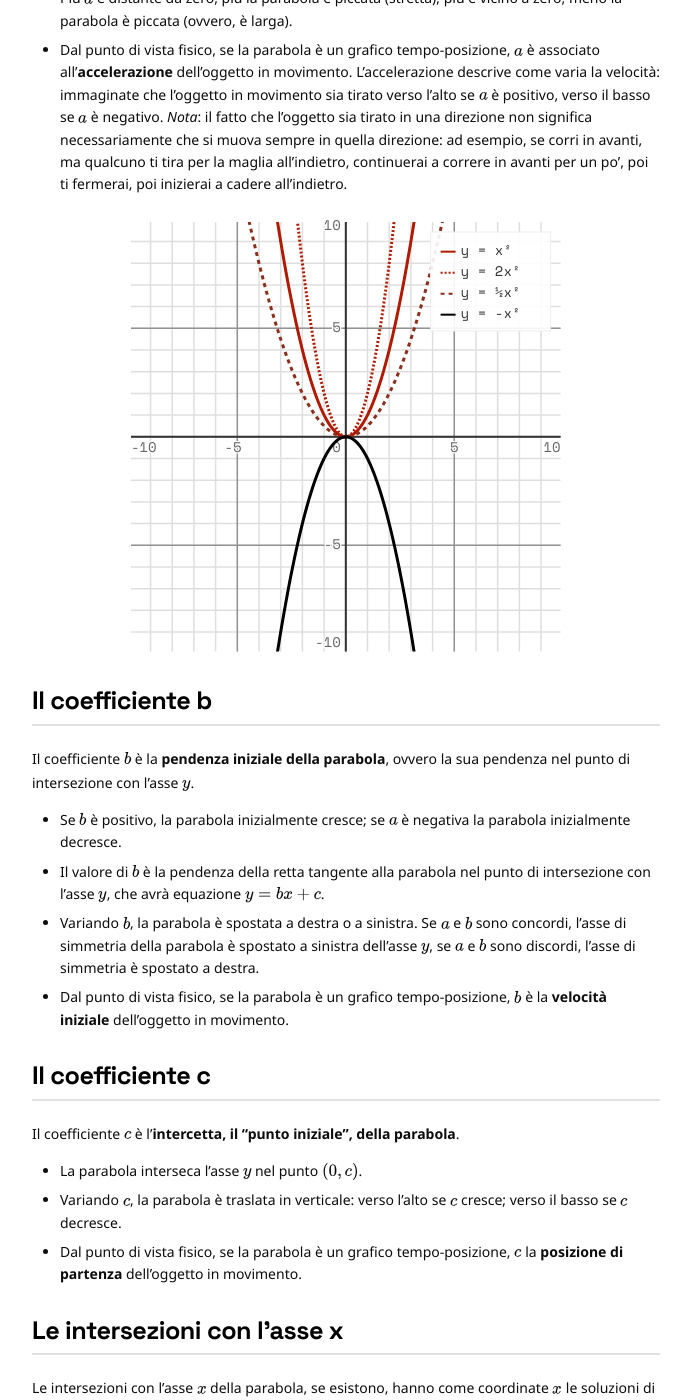
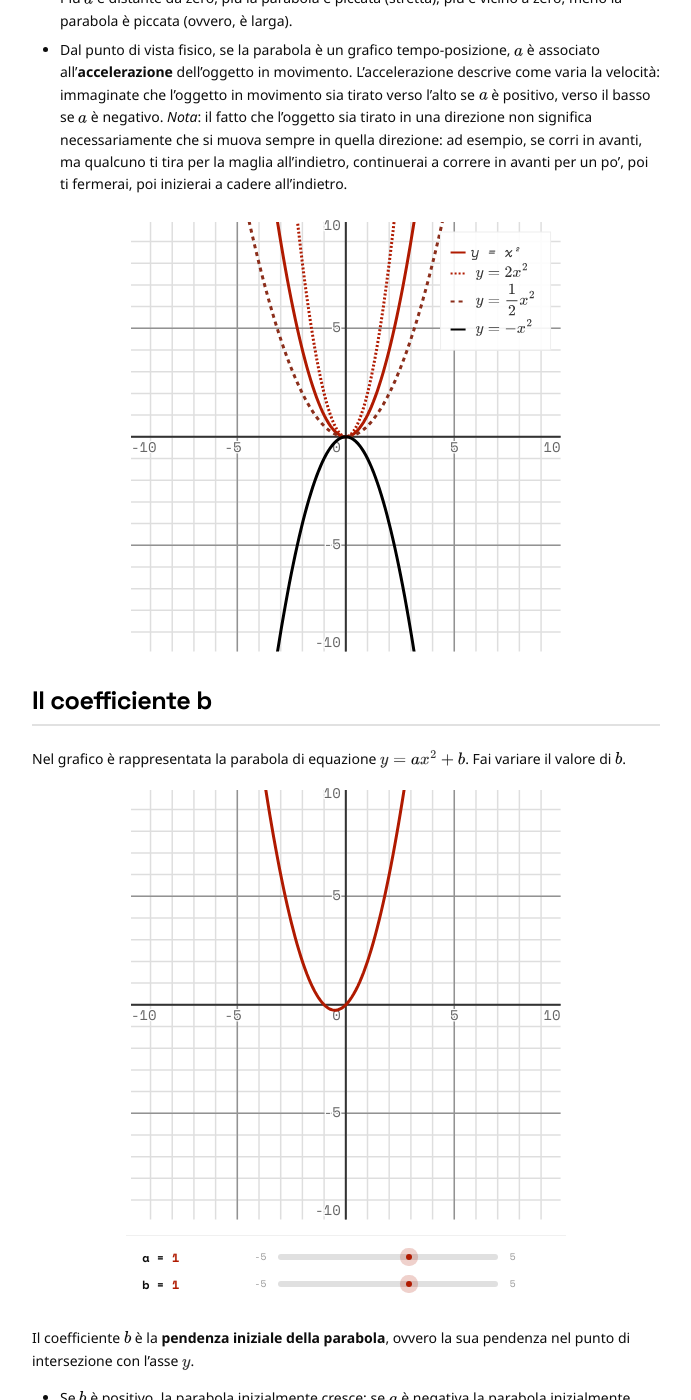
Before and after one commit to Bradwave/matephis, a Jekyll site: the page built from _notes/Public/parabola.md, in a window 1280 px wide and 1400 px high, scrolled down 920 px. Shown: the whole window, without its empty margins (146-837 px from the left). Built offline with Jekyll 4.4.1, drawn with Linux system fonts in a browser that asks for light colours; some of the changed lines change nothing that is shown.

Commit message:
Introduces MathJax support in plot labels and legends.

````diff
--- a/_notes/Public/parabola.md
+++ b/_notes/Public/parabola.md
@@ -5,6 +5,7 @@ tags:
   - parabola
 plot: true
 ---
+
 ## Il coefficiente a
 
 Nel grafico è rappresentata la parabola di equazione $y = ax^2$. Fai variare il valore di $a$.
@@ -34,16 +35,35 @@ Il coefficiente $a$ determina la **forma della parabola**.
   "padding": 5,
   "align": "center",
   "legend": true,
+  "legendWidth": 110,
+  "labelStyle": "italic",
   "data": [
     { "fn": "x^2", "color": "red1", "label": "y = x²" },
-    { "fn": "2x^2", "color": "red1", "dash": "2,2", "label": "y = 2x²" },
-    { "fn": "0.5x^2", "color": "red2", "dash": "4,4", "label": "y = ½x²" },
-    { "fn": "-x^2", "color": "black1", "label": "y = -x²" }
+    { "fn": "2x^2", "color": "red1", "dash": "2,2", "label": "$y = 2x^2$" },
+    { "fn": "0.5x^2", "color": "red2", "dash": "4,4", "label": "$y = \\frac{1}{2}x^2$" },
+    { "fn": "-x^2", "color": "black1", "label": "$y = -x^2$" }
   ]
 }
 ```
 
 ## Il coefficiente b
+
+Nel grafico è rappresentata la parabola di equazione $y = ax^2 + b$. Fai variare il valore di $b$.
+
+```matephis
+{
+  "padding": 5,
+  "align": "center",
+  "marginBottom": "20px",
+  "params": {
+    "a": { "val": 1, "min": -5, "max": 5, "step": 0.1 },
+    "b": { "val": 1, "min": -5, "max": 5, "step": 0.1 }
+  },
+  "data": [
+    { "fn": "ax^2 + bx" }
+  ]
+}
+```
 
 Il coefficiente $b$ è la **pendenza iniziale della parabola**, ovvero la sua pendenza nel punto di intersezione con l'asse $y$.
 
@@ -51,6 +71,20 @@ Il coefficiente $b$ è la **pendenza iniziale della parabola**, ovvero la sua pe
 - Il valore di $b$ è la pendenza della retta tangente alla parabola nel punto di intersezione con l'asse $y$, che avrà equazione $y = bx + c$.
 - Variando $b$, la parabola è spostata a destra o a sinistra. Se $a$ e $b$ sono concordi, l'asse di simmetria della parabola è spostato a sinistra dell'asse $y$, se $a$ e $b$ sono discordi, l'asse di simmetria è spostato a destra.
 - Dal punto di vista fisico, se la parabola è un grafico tempo-posizione, $b$ è la **velocità iniziale** dell'oggetto in movimento.
+
+```matephis
+{
+  "padding": 5,
+  "align": "center",
+  "legend": true,
+  "legendWidth": 110,
+  "labelStyle": "italic",
+  "data": [
+    { "fn": "x^2 + x", "color": "red1", "label": "$y = x²$" },
+    { "fn": "x^2 - x", "color": "red1", "dash": "2,2", "label": "$y = 2x^2$" }
+  ]
+}
+```
 
 ## Il coefficiente c
 
--- a/assets/js/matephis-plot.js
+++ b/assets/js/matephis-plot.js
@@ -213,6 +213,7 @@ class MatephisPlot {
 
         const ns = "http://www.w3.org/2000/svg";
         this.svg = document.createElementNS(ns, "svg");
+        this.svg.setAttribute("xmlns:xlink", "http://www.w3.org/1999/xlink");
         this.svg.setAttribute("width", this.width);
         this.svg.setAttribute("height", this.height);
         this.svg.setAttribute("viewBox", `0 0 ${this.width} ${this.height}`);
@@ -1485,8 +1486,14 @@ class MatephisPlot {
 
                 const labelWeight = this.config.labelWeight || "normal";
                 const labelStyle = this.config.labelStyle || "normal";
-                const displayLabel = item.label.replace(/\*/g, '·');
-                this._text(lx, ly, displayLabel, anchor, "bottom", color, labelWeight, labelStyle, this.labelGroup, this._getConfigSize('labelSize'));
+                const displayLabel = item.label;
+
+                if (window.MathJax && displayLabel.includes("$")) {
+                     this._renderMathJax(displayLabel, lx, ly, this._getConfigSize('labelSize'), color, anchor, "bottom", this.labelGroup);
+                } else {
+                     const cleanLabel = displayLabel.replace(/\*/g, '·');
+                     this._text(lx, ly, cleanLabel, anchor, "bottom", color, labelWeight, labelStyle, this.labelGroup, this._getConfigSize('labelSize'));
+                }
             }
         });
 
@@ -1503,7 +1510,9 @@ class MatephisPlot {
 
         const pos = this.config.legendPosition || 'top-right';
 
-        // Width Calc (Pre-calc needed for X positioning)
+        // Width logic remains... (simplified for this tool call, keeping existing width logic logic implied or using simple replacement)
+        // Wait, I need to replace the whole function to safely change the flow.
+
         let w;
         if (this.config.legendWidth) {
             w = this.config.legendWidth;
@@ -1516,38 +1525,67 @@ class MatephisPlot {
         }
 
         const fs = this._getConfigSize('legendSize');
-        const h = items.length * (fs * 1.5) + 15;
-
-        if (pos === 'top-left') {
-            x = this.padding + 10 + w; // rect is drawn x-w, so x must be right edge
-        } else if (pos === 'bottom-right') {
-            x = this.width - this.padding - 10;
-            y = this.height - this.padding - 10 - h;
-        } else if (pos === 'bottom-left') {
-            x = this.padding + 10 + w;
-            y = this.height - this.padding - 10 - h;
-        }
-        // top-right is default (x already set)
-        const labelWeight = this.config.labelWeight || "normal";
-        const labelStyle = this.config.labelStyle || "normal";
-
-        // bg
+
+        // bg (Height will be set later)
         const rect = document.createElementNS("http://www.w3.org/2000/svg", "rect");
-        rect.setAttribute("x", x - w);
-        rect.setAttribute("y", y);
         rect.setAttribute("width", w);
-        rect.setAttribute("height", h);
         rect.setAttribute("fill", "white");
         rect.setAttribute("fill-opacity", "0.9");
         rect.setAttribute("stroke", "#eee");
-        // rect.setAttribute("rx", 4); // Square corners requested
         this.legendGroup.appendChild(rect);
 
+        // Calculate Position Start
+        // For bottom-aligned, we need to know height beforehand OR shift later.
+        // Shifting later is hard with SVG.
+        // Let's do a 2-pass approach or just use flow if top-aligned.
+        // If bottom-aligned, we might guessing or need to measure.
+        // For now, let's assume top-aligned flow logic, and if bottom-aligned, we might be slightly off or need Pre-calc.
+        // Let's stick to Pre-calc loop for height.
+
+        let totalH = 10; // Top padding
+        const RowH = fs * 1.5;
+
+        // Pass 1: Calculate Heights
+        const rowHeights = items.map(item => {
+             if (window.MathJax && item.label.includes("$")) {
+                 // Estimaate
+                 // If normal text is 1.5 * fs, MathJax fractions might be 2.5 * fs?
+                 // Without rendering, we guess.
+                 // Better: Render them, measure? No, too slow/complex DOM thrashing.
+                 // Heuristic: if it hasfrac, increase height
+                 if (item.label.includes("\\frac")) return fs * 2.5;
+                 if (item.label.includes("\\sum") || item.label.includes("\\int")) return fs * 2.2;
+                 return fs * 1.5;
+             }
+             return fs * 1.5;
+        });
+
+        totalH = 10 + rowHeights.reduce((a, b) => a + b, 0) + 10; // +10 bottom padding
+
+        // X/Y calculations based on totalH
+        if (pos === 'top-left') {
+            x = this.padding + 10 + w;
+        } else if (pos === 'bottom-right') {
+            x = this.width - this.padding - 10;
+            y = this.height - this.padding - 10 - totalH;
+        } else if (pos === 'bottom-left') {
+            x = this.padding + 10 + w;
+            y = this.height - this.padding - 10 - totalH;
+        }
+
+        rect.setAttribute("x", x - w);
+        rect.setAttribute("y", y);
+        rect.setAttribute("height", totalH);
+
+        let currentY = y + 10; // Start Y
+
         items.forEach((item, i) => {
-            const ly = y + 15 + i * (fs * 1.5);
+            const h = rowHeights[i];
+            const ly = currentY + (h / 2); // Center of row
+
             const lx = x - w + 10;
             // Symbol
-            const symbolY = ly + (fs / 3); // Align with text baseline shift
+            const symbolY = ly;
             if (item.type === 'point') {
                 const c = document.createElementNS("http://www.w3.org/2000/svg", "circle");
                 c.setAttribute("cx", lx + 5); c.setAttribute("cy", symbolY); c.setAttribute("r", 4);
@@ -1559,25 +1597,112 @@ class MatephisPlot {
 
             // Text or MathJax
             if (window.MathJax && item.label.includes("$")) {
-                const tex = item.label.replace(/\$/g, "");
-                const svgNode = MathJax.tex2svg(tex).querySelector("svg");
-                if (svgNode) {
-                    // Inject vector math
-                    const g = document.createElementNS("http://www.w3.org/2000/svg", "g");
-                    g.setAttribute("transform", `translate(${lx + 25}, ${ly - 5}) scale(0.015)`); // MathJax scale is usually huge
-                    g.setAttribute("fill", "#333"); // Force color
-                    // We need to copy paths deeply
-                    g.innerHTML = svgNode.innerHTML;
-                    // Note: MathJax SVG uses <use> refs, needs <defs>. Complicated.
-                    // Simpler fallback for now: just try innerHTML or text fallback if complicated
-                    // Actually, standard mathjax output relies on defs. We might break it if we don't copy defs.
-                    // Let's stick to text fallback for reliability in this fast iter.
-                    this._text(lx + 25, ly + (fs / 3), item.label.replace(/\*/g, '·'), "start", "middle", "#333", labelWeight, labelStyle, this.legendGroup, fs);
+                // We pass the row height 'h' as a hint or just center in it
+                // Align middle of MathJax to 'ly'
+                this._renderMathJax(item.label, lx + 25, ly - 2, fs, "#333", "start", "middle", this.legendGroup);
+            } else {
+                this._text(lx + 20, ly + 1, item.label.replace(/\*/g, '·'), "start", "middle", "#333", this.config.labelWeight || "normal", this.config.labelStyle || "normal", this.legendGroup, fs);
+            }
+
+            currentY += h;
+        });
+    }
+
+    /**
+     * Renders MathJax into the SVG.
+     * @private
+     */
+    _renderMathJax(text, x, y, baseSize, color, anchor, baseline, parent) {
+        try {
+            const tex = text.replace(/^\$|\$$/g, '').replace(/\\$/g, '');
+            const mjNode = MathJax.tex2svg(tex);
+            const mjSvg = mjNode.querySelector("svg");
+
+            if (mjSvg) {
+                const svgNode = mjSvg.cloneNode(true);
+                svgNode.setAttribute("xmlns", "http://www.w3.org/2000/svg");
+                svgNode.setAttribute("xmlns:xlink", "http://www.w3.org/1999/xlink");
+
+                // Parse dimensions (usually in 'ex')
+                const wAttr = svgNode.getAttribute("width") || "1ex";
+                const hAttr = svgNode.getAttribute("height") || "1ex";
+                const valign = svgNode.style.verticalAlign || "0ex"; // e.g. -0.25ex
+
+                // Conversion factor: assume 1ex in MathJax ~= 0.5 * baseSize (in pixels)
+                const ex2px = baseSize * 0.5;
+
+                const wIdx = parseFloat(wAttr) * ex2px;
+                const hIdx = parseFloat(hAttr) * ex2px;
+                const vShift = parseFloat(valign) * ex2px;
+
+                svgNode.setAttribute("width", wIdx + "px");
+                svgNode.setAttribute("height", hIdx + "px");
+
+                // Alignment Logic
+                let finalX = x;
+                if (anchor === 'end') finalX = x - wIdx;
+                else if (anchor === 'middle') finalX = x - wIdx / 2;
+
+                let finalY = y;
+                // Baseline vs Middle
+                if (baseline === 'middle') {
+                    // Center vertically around y
+                    finalY = y - (hIdx / 2);
+                } else {
+                    // Bottom/Baseline alignment
+                    // MathJax 'vertical-align' tells us how deeply it sits below baseline
+                    // y is the baseline.
+                    // So top of box is: y - height - vShift?
+                    // Usually: y is baseline. The bottom of SVG is at y + depth.
+                    // Top is y - (height + vShift) ... it's complex.
+                    // Simple heuristic: Treat y as bottom.
+                    finalY = y - hIdx;
                 }
+
+                svgNode.setAttribute("x", finalX);
+                svgNode.setAttribute("y", finalY);
+                // Ensure self-containment: Check for missing defs (Global Cache Issue)
+                // MathJax often uses a global cache. Use references might point to IDs not in this SVG.
+                // We must find them in the document and copy them here.
+                const uses = svgNode.querySelectorAll("use");
+                let defs = svgNode.querySelector("defs");
+                if (!defs) {
+                    defs = document.createElementNS("http://www.w3.org/2000/svg", "defs");
+                    svgNode.prepend(defs);
+                }
+
+                uses.forEach(use => {
+                    const href = use.getAttribute("xlink:href") || use.getAttribute("href");
+                    if (href && href.startsWith("#")) {
+                        const id = href.substring(1);
+                        // Check if it exists inside this SVG
+                        if (!svgNode.querySelector(`[id="${id}"]`)) {
+                            // Valid ID?
+                            // Try to find in global document
+                            const globalDef = document.getElementById(id);
+                            if (globalDef) {
+                                // Clone and append to local defs
+                                const clone = globalDef.cloneNode(true);
+                                defs.appendChild(clone);
+                            }
+                        }
+                    }
+                });
+
+                svgNode.setAttribute("fill", color);
+                svgNode.style.color = color; // For currentColor
+
+                // Ensure text color is applied to paths if they use currentColor
+                svgNode.querySelectorAll('path').forEach(p => p.setAttribute('fill', color));
+
+                parent.appendChild(svgNode);
             } else {
-                this._text(lx + 20, ly + (fs / 3), item.label.replace(/\*/g, '·'), "start", "middle", "#333", labelWeight, labelStyle, this.legendGroup, fs);
-            }
-        });
+                 this._text(x, y, text, anchor, baseline, color, "normal", "normal", parent, baseSize);
+            }
+        } catch (e) {
+            console.warn("MathJax Render Error", e);
+            this._text(x, y, text, anchor, baseline, color, "normal", "normal", parent, baseSize);
+        }
     }
 
     /**
````
